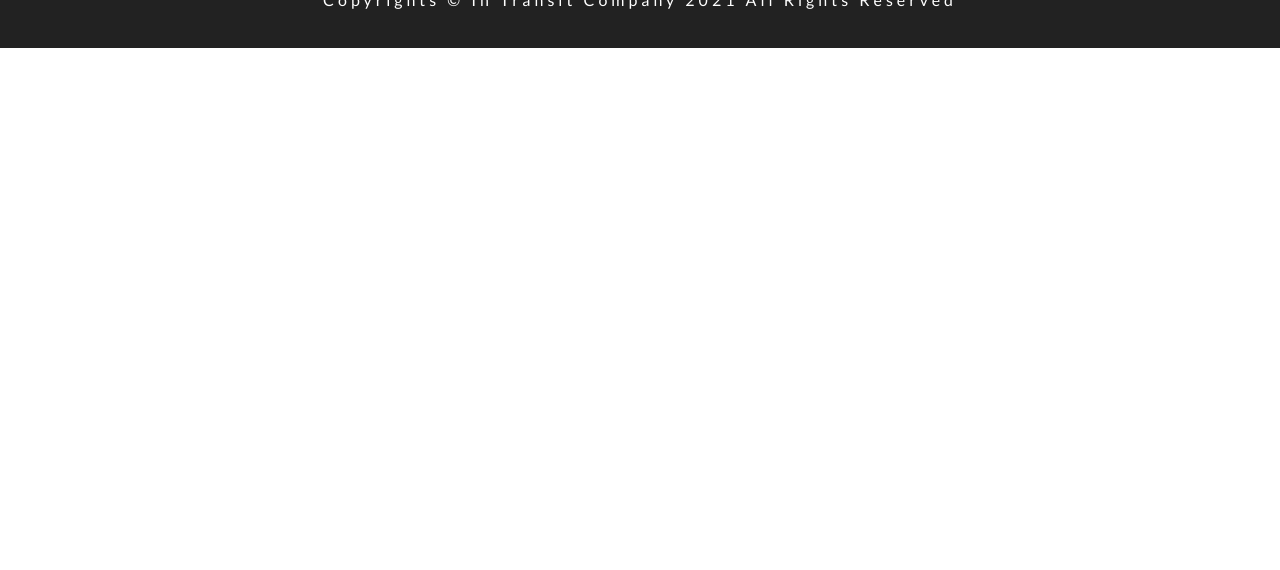
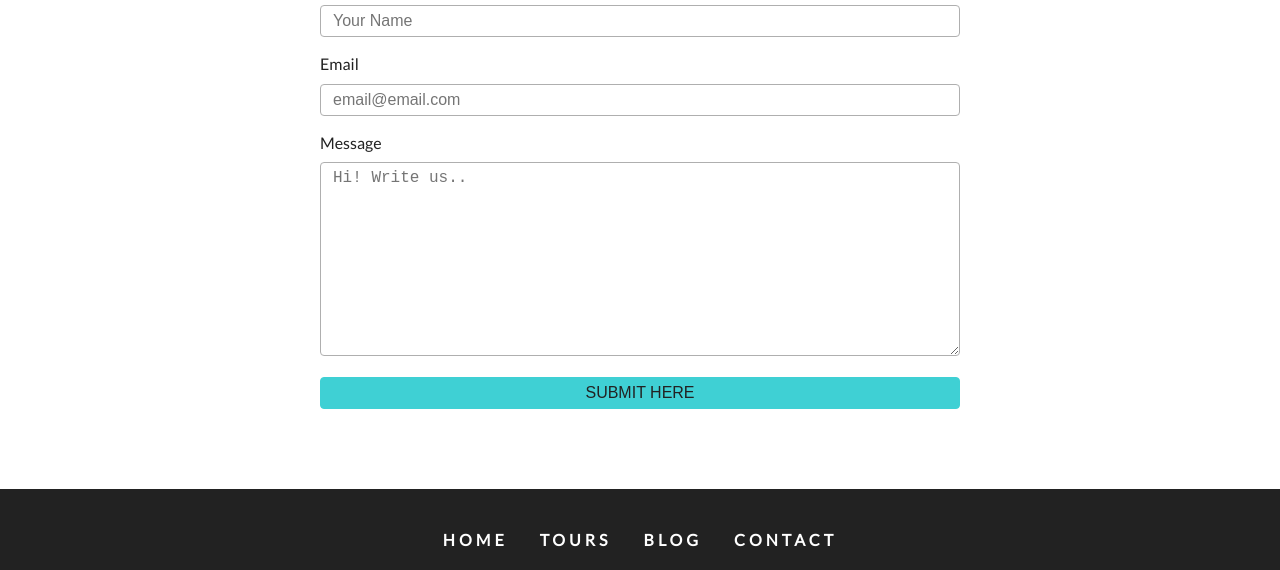
Before and after one commit to 0xbaid/in-transit, a Gatsby site: page /contact in a window 1280 px wide. Shown: the part 752-1322 px from the top of the page. Before the commit the page ends 800 px from the top, so only its background shows below. Built offline with nearby package versions, Linux system fonts and the light colour scheme; Gatsby itself is replaced by a stand-in of ours.

Commit message:
created contact form

```diff
--- /dev/null
+++ b/src/components/contact/Contact.js
@@ -0,0 +1,54 @@
+import React from "react"
+import * as styles from "./contact.module.css"
+import Title from "../title/Title"
+
+const Contact = () => {
+  return (
+    <section className={styles.contact}>
+      <Title title="contact" subtitle="us" />
+      <div className={styles.center}>
+        <form className={styles.form}>
+          <div>
+            <label htmlFor="name">Name</label>
+            <input
+              type="text"
+              name="name"
+              id="name"
+              className={styles.formControl}
+              placeholder="Your Name"
+            />
+          </div>
+          <div>
+            <label htmlFor="email">Email</label>
+            <input
+              type="email"
+              name="email"
+              id="email"
+              className={styles.formControl}
+              placeholder="email@email.com"
+            />
+          </div>
+          <div>
+            <label htmlFor="message">Message</label>
+            <textarea
+              name="message"
+              id="message"
+              rows="10"
+              className={styles.formControl}
+              placeholder="Hi! Write us.."
+            />
+          </div>
+          <div>
+            <input
+              type="submit"
+              value="submit here"
+              className={styles.submit}
+            />
+          </div>
+        </form>
+      </div>
+    </section>
+  )
+}
+
+export default Contact
--- /dev/null
+++ b/src/components/contact/contact.module.css
@@ -0,0 +1,40 @@
+.contact {
+    padding: 4rem 0;
+  }
+  .center {
+    width: 80vw;
+    margin: 0 auto;
+  }
+  @media screen and (min-width: 992px) {
+    .center {
+      width: 50vw;
+      margin: 0 auto;
+    }
+  }
+  label {
+    text-transform: capitalize;
+    display: block;
+    margin-bottom: 0.5rem;
+  }
+  .formControl,
+  .submit {
+    width: 100%;
+    font-size: 1rem;
+    margin-bottom: 1rem;
+    padding: 0.375rem 0.75rem;
+    border: 1px solid var(--darkGrey);
+    border-radius: 0.25rem;
+  }
+  .submit {
+    background-color: var(--primaryColor);
+    border-color: var(--primaryColor);
+    text-transform: uppercase;
+    color: var(--mainBlack);
+    transition: var(--mainTransition);
+    cursor: pointer;
+  }
+  .submit:hover {
+    background: var(--darkGrey);
+    color: var(--mainWhite);
+    border-color: var(--darkGrey);
+  }
--- a/src/pages/contact.js
+++ b/src/pages/contact.js
@@ -2,11 +2,13 @@
 import React from "react"
 import Layout from "../components/layout/Layout"
 import StyledHero from "../components/StyledHero"
+import Contact from "../components/contact/Contact"
 
 const blog = ({ data }) => {
   return (
     <Layout>
       <StyledHero img={data.contactImage.childImageSharp.fluid} />
+      <Contact />
     </Layout>
   )
 }
```
